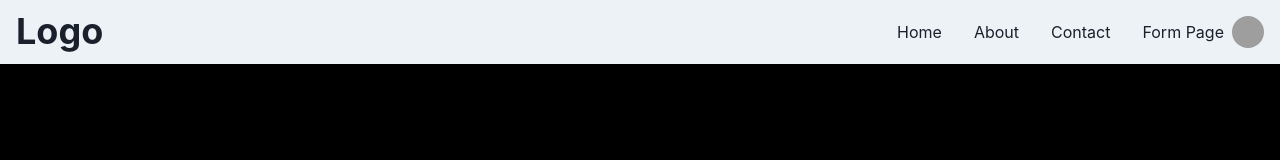
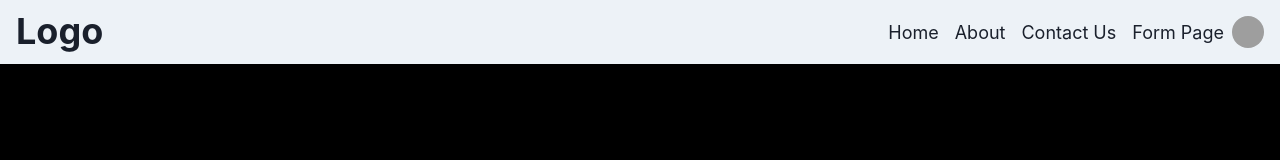
Before and after one commit to MayorFalomo/multistep, a Next.js app: page / in a window 1280 px wide. Shown: the top 160 px of the page. Built offline with nearby package versions, Linux system fonts and the light colour scheme; grey boxes are pictures that could not be loaded.

Commit message:
worked on responsiveness, submit func and navbar

```diff
--- a/app/components/Navbar.jsx
+++ b/app/components/Navbar.jsx
@@ -68,7 +68,73 @@ const Navbar = () => {
             <Heading>Logo</Heading>
           </HStack>
           <Flex alignItems={"center"}>
-            <HStack spacing={8} alignItems={"center"}>
+            <List display={{ base: "none", md: "flex" }}>
+              <ListItem
+                px={2}
+                py={1}
+                rounded={"md"}
+                _hover={{
+                  textDecoration: "none",
+                  bg: useColorModeValue("gray.200", "gray.700"),
+                }}
+                fontSize={{ base: "16px", sm: "18px" }}
+                cursor="pointer "
+              >
+                <Link as={NextLink} href="/">
+                  Home
+                </Link>
+              </ListItem>
+
+              <ListItem
+                px={2}
+                py={1}
+                rounded={"md"}
+                _hover={{
+                  textDecoration: "none",
+                  bg: useColorModeValue("gray.200", "gray.700"),
+                }}
+                fontSize={{ base: "16px", sm: "18px" }}
+                cursor="pointer "
+              >
+                <Link as={NextLink} href="/about">
+                  About{" "}
+                </Link>{" "}
+              </ListItem>
+
+              <ListItem
+                px={2}
+                py={1}
+                rounded={"md"}
+                _hover={{
+                  textDecoration: "none",
+                  bg: useColorModeValue("gray.200", "gray.700"),
+                }}
+                fontSize={{ base: "16px", sm: "18px" }}
+                cursor="pointer "
+              >
+                <Link as={NextLink} href="/contact">
+                  Contact Us{" "}
+                </Link>
+              </ListItem>
+
+              <ListItem
+                px={2}
+                py={1}
+                rounded={"md"}
+                _hover={{
+                  textDecoration: "none",
+                  bg: useColorModeValue("gray.200", "gray.700"),
+                }}
+                fontSize={{ base: "16px", sm: "18px" }}
+                cursor="pointer "
+              >
+                <Link as={NextLink} href="/formpage">
+                  {" "}
+                  Form Page
+                </Link>
+              </ListItem>
+            </List>
+            {/* <HStack spacing={8} alignItems={"center"}>
               <HStack
                 as={"nav"}
                 spacing={4}
@@ -78,7 +144,8 @@ const Navbar = () => {
                   <NavLink key={link}>{link}</NavLink>
                 ))}
               </HStack>
-            </HStack>
+            </HStack> */}
+
             <Menu>
               <IconButton
                 size={"md"}
--- a/app/components/form/StepTwo.jsx
+++ b/app/components/form/StepTwo.jsx
@@ -114,17 +114,6 @@ const StepTwo = (props) => {
       } else {
         console.log("Geocoder failed due to: " + status);
       }
-    });
-  };
-
-  const handleChange = (e) => {
-    const { name, address, value } = e.target;
-    console.log(name, "handle value");
-
-    props?.setFormData({
-      ...props?.formData,
-      name: name,
-      email: email,
     });
   };
 
--- a/app/formpage/page.js
+++ b/app/formpage/page.js
@@ -252,7 +252,7 @@ const formpage = () => {
                   fontSize={{ base: "30px", lg: "30px", "2xl": "35px " }}
                   color="white"
                 >
-                  Step 5{" "}
+                  Step 4{" "}
                 </Heading>
                 <Text color="white">Your Info </Text>
               </Box>
--- a/app/page.js
+++ b/app/page.js
@@ -275,7 +275,7 @@ export default function Home() {
                   fontSize={{ base: "30px", lg: "30px", "2xl": "35px " }}
                   color="white"
                 >
-                  Step 5{" "}
+                  Step 4{" "}
                 </Heading>
                 <Text color="white">Your Info </Text>
               </Box>
@@ -337,11 +337,8 @@ export default function Home() {
               address={address}
               setAddress={setAddress}
               telephone={telephone}
-              setTelephone={setTelephone}
               surname={surname}
-              setSurname={setSurname}
               bookingNumber={bookingNumber}
-              setBookingNumber={setBookingNumber}
               formData={formData}
               setFormData={setFormData}
             />
```
